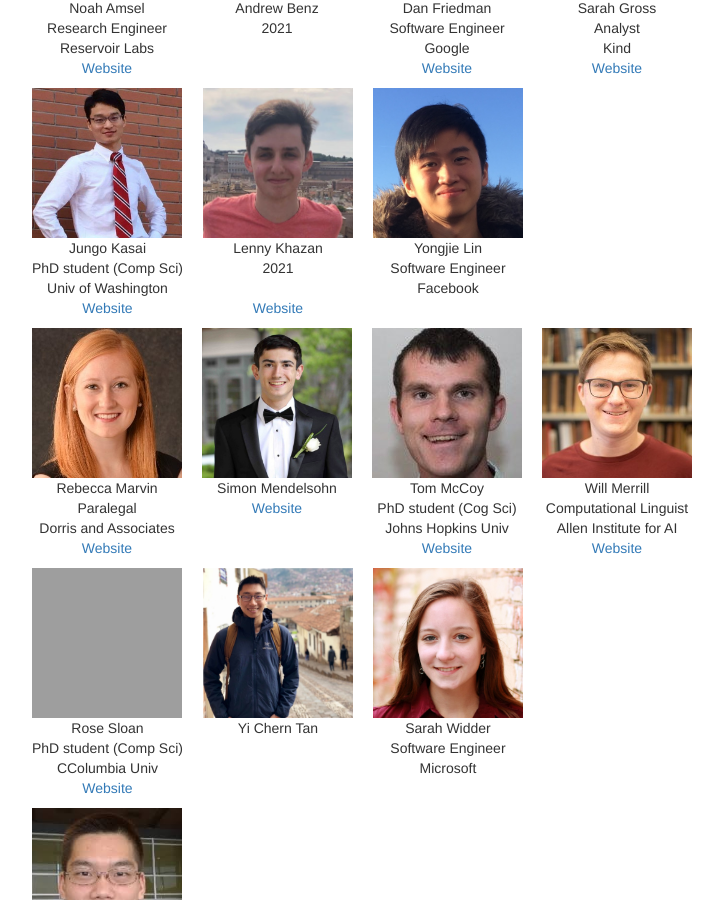
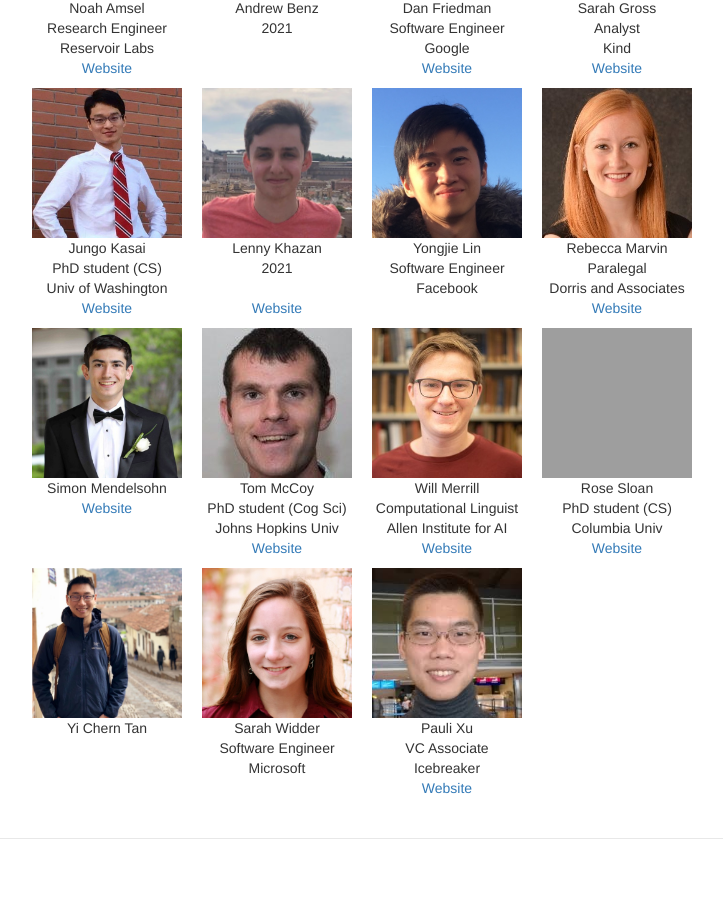
Before and after one commit to clay-lab/clay-lab.github.io, a Jekyll site: the page built from members.html, in a window 1280 px wide and 900 px high, scrolled down 2336 px. Shown: the whole window, without its empty margins (278-1001 px from the left). Built offline with Jekyll 4.4.1, drawn with Linux system fonts in a browser that asks for light colours; grey boxes are pictures that could not be loaded.

Commit message:
member list

```diff
--- a/_data/members.yml
+++ b/_data/members.yml
@@ -121,7 +121,7 @@
       url: https://jungokasai.github.io/
       photo: /photos/jungo_profile.jpg
       email: jkasai@cs.washington.edu
-      title: PhD student (Comp Sci)
+      title: PhD student (CS)
       location: Univ of Washington
 
     - name : Lenny Khazan
@@ -166,8 +166,8 @@
     - name : Rose Sloan
       photo: http://www.cs.columbia.edu/speech/images/ph_rose.jpg
       url: http://www.cs.columbia.edu/speech/people.cgi?p=rose
-      title : PhD student (Comp Sci)
-      location: CColumbia Univ
+      title : PhD student (CS)
+      location: Columbia Univ
 
 
     - name : Yi Chern Tan
```
